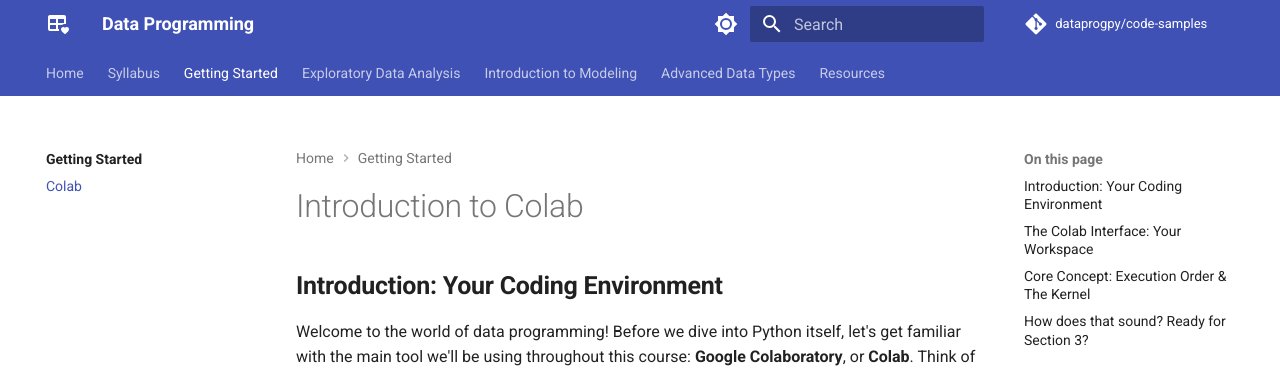
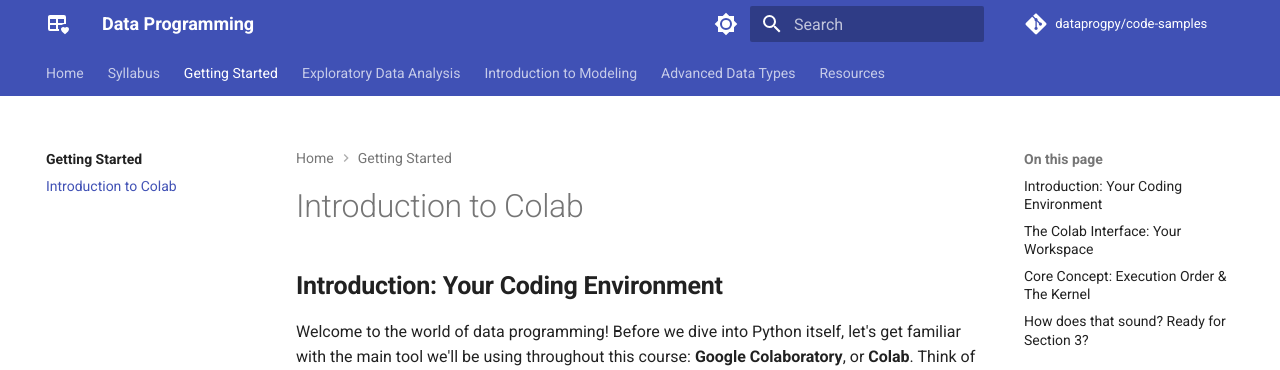
Before and after one commit to dataprogpy/dataprogpy.github.io, an MkDocs documentation site: the page built from docs/getting-started/colab/index.md, in a window 1280 px wide. Shown: the top 370 px of the page. Built offline with MkDocs 1.6.1 and Material for MkDocs 9.7.7, drawn with Linux system fonts in a browser that asks for light colours; comment, search, counter and statistics services are not loaded.

Commit message:
Renamed lesson nav title

```diff
--- a/mkdocs.yml
+++ b/mkdocs.yml
@@ -102,7 +102,7 @@ nav:
     - Course Policies: syllabus/course-policies.md
   - Getting Started:
     - getting-started/index.md
-    - Colab: getting-started/colab/index.md
+    - Introduction to Colab: getting-started/colab/index.md
   - Exploratory Data Analysis:
     - eda/index.md
   - Introduction to Modeling:
```
